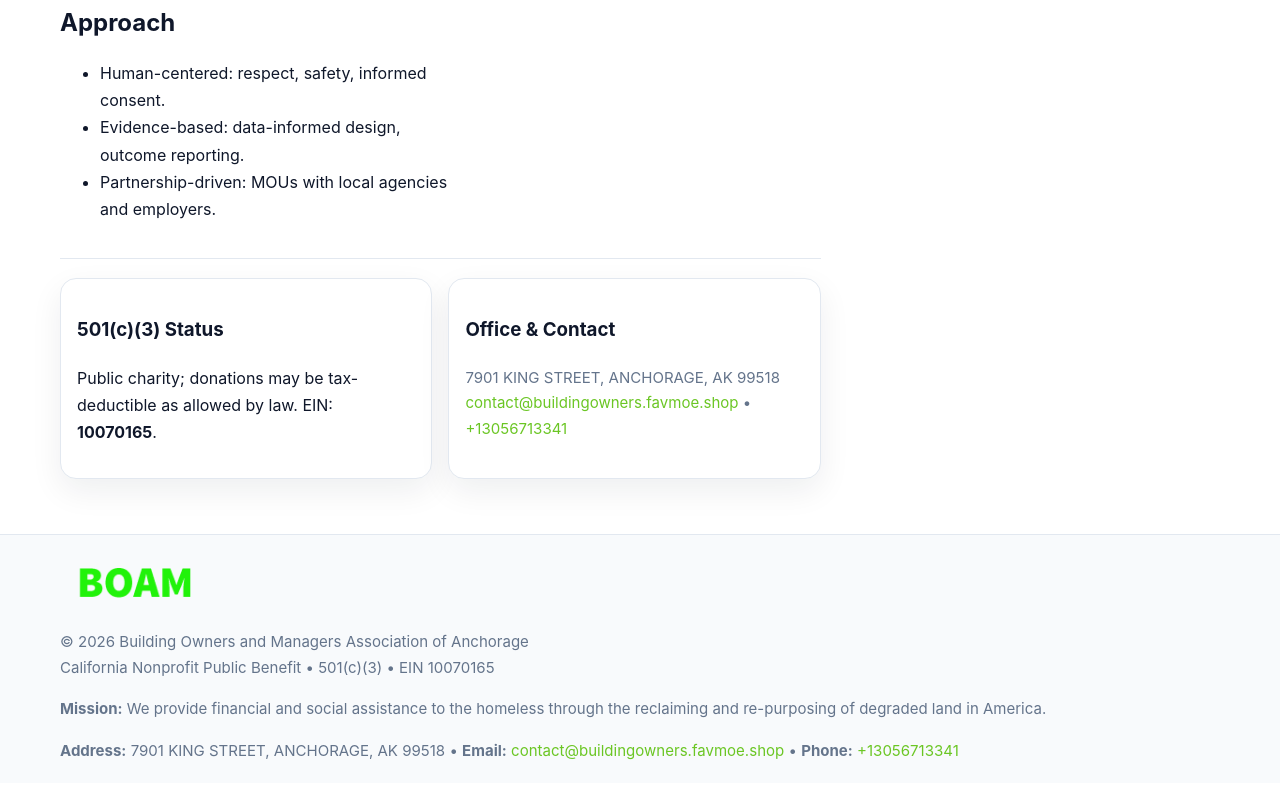
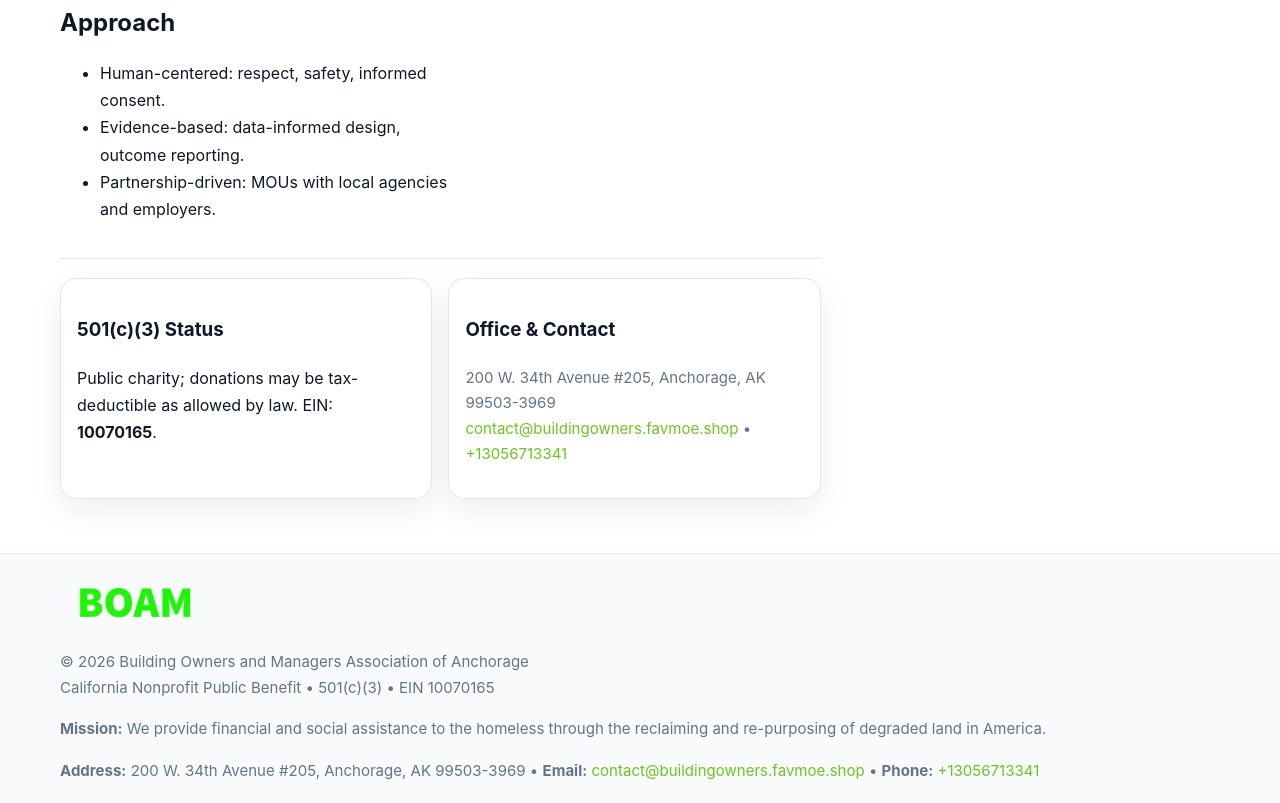
Before and after one commit to thuanbg111/building-owners-and-managers-association-of-anchorage-0165, a plain HTML site: page about.html in a window 1280 px wide. Shown: the part 518-1321 px from the top of the page. Drawn offline with Linux system fonts and the light colour scheme.

Commit message:
Safe replace address only

```diff
--- a/about.html
+++ b/about.html
@@ -6,7 +6,7 @@
 <link rel="stylesheet" href="assets/styles.css"/><link rel="icon" href="images/logo.png">
 <meta name="data-ein" content="10070165"><meta name="data-name" content="Building Owners and Managers Association of Anchorage">
 <meta name="data-email" content="contact@buildingowners.favmoe.shop"><meta name="data-phone" content="+13056713341">
-<meta name="data-address" content="7901 KING STREET, ANCHORAGE, AK 99518"><meta name="data-map" content="7901+KING+STREET,+ANCHORAGE,+AK+99518">
+<meta name="data-address200 W. 34th Avenue #205, Anchorage, AK 99503-3969"><meta name="data-map" content="7901+KING+STREET,+ANCHORAGE,+AK+99518">
   <meta name="description" content="We are a 501(c)(3) organization advancing community services, education, and direct relief through transparent programs, local partnerships, and measurable outcomes.">
 </head>
 <body>
@@ -41,7 +41,7 @@
 
     <section class="section c4ae8fc30ec">
       <div class="cc5455619e4"><h3>501(c)(3) Status</h3><p>Public charity; donations may be tax-deductible as allowed by law. EIN: <strong>10070165</strong>.</p></div>
-      <div class="cc5455619e4"><h3>Office & Contact</h3><p class="small">7901 KING STREET, ANCHORAGE, AK 99518<br><a href="mailto:contact@buildingowners.favmoe.shop">contact@buildingowners.favmoe.shop</a> • <a href="tel:+13056713341">+13056713341</a></p></div>
+      <div class="cc5455619e4"><h3>Office & Contact</h3><p class="small">200 W. 34th Avenue #205, Anchorage, AK 99503-3969<br><a href="mailto:contact@buildingowners.favmoe.shop">contact@buildingowners.favmoe.shop</a> • <a href="tel:+13056713341">+13056713341</a></p></div>
     </section>
   </main>
 
@@ -56,7 +56,7 @@
   <div class="foot">
     <div><img src="images/logo.png" alt="" style="width:150px;margin-bottom:.5rem"><div class="small">© <span id="year"></span> Building Owners and Managers Association of Anchorage</div><div class="small">California Nonprofit Public Benefit • 501(c)(3) • EIN 10070165</div></div>
     <div><div class="small"><strong>Mission:</strong> We provide financial and social assistance to the homeless through the reclaiming and re-purposing of degraded land in America.</div></div>
-    <div><div class="small"><strong>Address:</strong> 7901 KING STREET, ANCHORAGE, AK 99518 • <strong>Email:</strong> <a href="mailto:contact@buildingowners.favmoe.shop">contact@buildingowners.favmoe.shop</a> • <strong>Phone:</strong> <a href="tel:+13056713341">+13056713341</a></div></div>
+    <div><div class="small"><strong>Address:</strong> 200 W. 34th Avenue #205, Anchorage, AK 99503-3969 • <strong>Email:</strong> <a href="mailto:contact@buildingowners.favmoe.shop">contact@buildingowners.favmoe.shop</a> • <strong>Phone:</strong> <a href="tel:+13056713341">+13056713341</a></div></div>
   </div>
 </footer>
 
```
